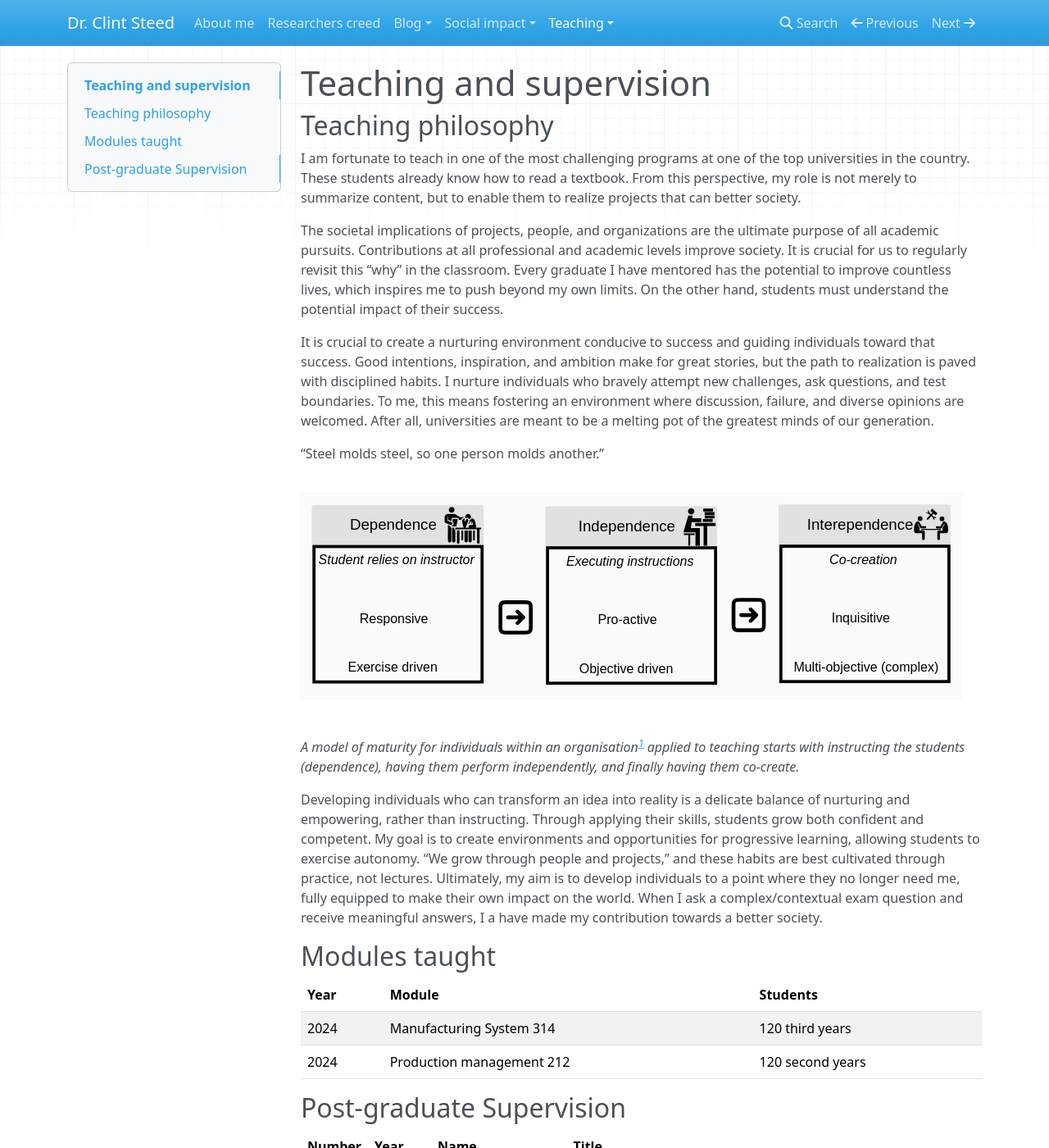
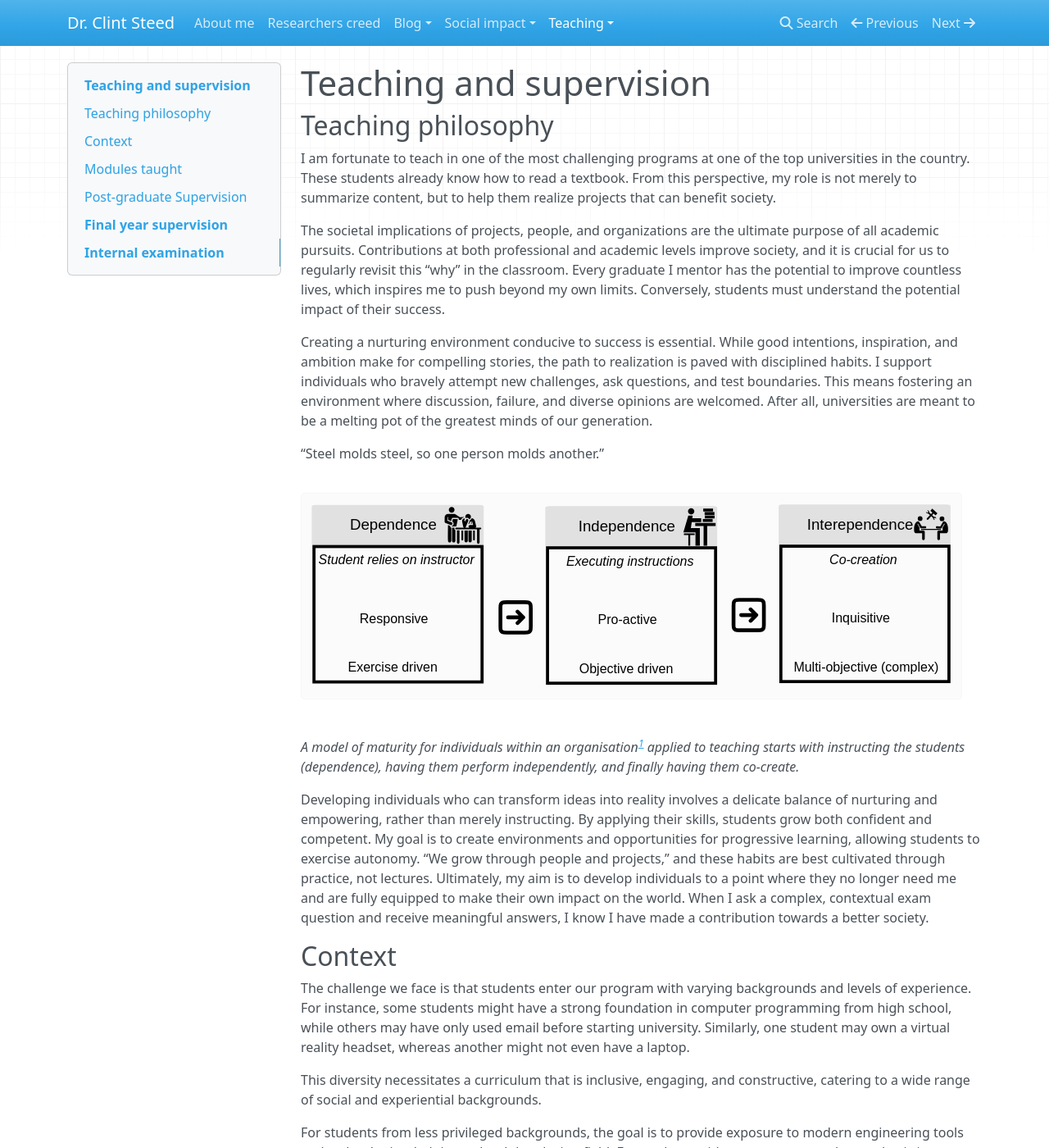
Before and after one commit to Steedalion/Blog, an MkDocs documentation site: the page built from docs/Teaching/Teaching and supervision.md, in a window 1280 px wide and 1400 px high. Shown: the whole window at 82% size. Built offline with MkDocs 1.6.1, drawn with Linux system fonts in a browser that asks for light colours; nearby versions of some CDN libraries; some of the changed text lies outside the part shown.

Commit message:
Added context heading

```diff
--- a/docs/Teaching/Teaching and supervision.md
+++ b/docs/Teaching/Teaching and supervision.md
@@ -4,11 +4,11 @@
 
 ## Teaching philosophy
 
-I am fortunate to teach in one of the most challenging programs at one of the top universities in the country. These students already know how to read a textbook. From this perspective, my role is not merely to summarize content, but to enable them to realize projects that can better society.
+I am fortunate to teach in one of the most challenging programs at one of the top universities in the country. These students already know how to read a textbook. From this perspective, my role is not merely to summarize content, but to help them realize projects that can benefit society.
 
-The societal implications of projects, people, and organizations are the ultimate purpose of all academic pursuits. Contributions at all professional and academic levels improve society. It is crucial for us to regularly revisit this “why” in the classroom. Every graduate I have mentored has the potential to improve countless lives, which inspires me to push beyond my own limits. On the other hand, students must understand the potential impact of their success.
+The societal implications of projects, people, and organizations are the ultimate purpose of all academic pursuits. Contributions at both professional and academic levels improve society, and it is crucial for us to regularly revisit this “why” in the classroom. Every graduate I mentor has the potential to improve countless lives, which inspires me to push beyond my own limits. Conversely, students must understand the potential impact of their success.
 
-It is crucial to create a nurturing environment conducive to success and guiding individuals toward that success. Good intentions, inspiration, and ambition make for great stories, but the path to realization is paved with disciplined habits. I nurture individuals who bravely attempt new challenges, ask questions, and test boundaries. To me, this means fostering an environment where discussion, failure, and diverse opinions are welcomed. After all, universities are meant to be a melting pot of the greatest minds of our generation.
+Creating a nurturing environment conducive to success is essential. While good intentions, inspiration, and ambition make for compelling stories, the path to realization is paved with disciplined habits. I support individuals who bravely attempt new challenges, ask questions, and test boundaries. This means fostering an environment where discussion, failure, and diverse opinions are welcomed. After all, universities are meant to be a melting pot of the greatest minds of our generation.
 
 “Steel molds steel, so one person molds another.”
 
@@ -18,19 +18,43 @@
 
 [^Covey]: Covey, Stephen (1989). *The 7 Habits of Highly Effective People*.
 
-Developing individuals who can transform an idea into reality is a delicate balance of nurturing and empowering, rather than instructing. Through applying their skills, students grow both confident and competent. My goal is to create environments and opportunities for progressive learning, allowing students to exercise autonomy. “We grow through people and projects,” and these habits are best cultivated through practice, not lectures. Ultimately, my aim is to develop individuals to a point where they no longer need me, fully equipped to make their own impact on the world. When I ask a complex/contextual exam question and receive meaningful answers, I a have made my contribution towards a better society.
+Developing individuals who can transform ideas into reality involves a delicate balance of nurturing and empowering, rather than merely instructing. By applying their skills, students grow both confident and competent. My goal is to create environments and opportunities for progressive learning, allowing students to exercise autonomy. “We grow through people and projects,” and these habits are best cultivated through practice, not lectures. Ultimately, my aim is to develop individuals to a point where they no longer need me and are fully equipped to make their own impact on the world. When I ask a complex, contextual exam question and receive meaningful answers, I know I have made a contribution towards a better society.
+
+## Context
+
+The challenge we face is that students enter our program with varying backgrounds and levels of experience. For instance, some students might have a strong foundation in computer programming from high school, while others may have only used email before starting university. Similarly, one student may own a virtual reality headset, whereas another might not even have a laptop.
+
+This diversity necessitates a curriculum that is inclusive, engaging, and constructive, catering to a wide range of social and experiential backgrounds.
+
+For students from less privileged backgrounds, the goal is to provide exposure to modern engineering tools and technologies, helping to level the playing field. For students with more resources, the emphasis is on understanding and communicating high-level concepts, regardless of the specific technology involved. This approach fosters a deeper grasp of core ideas and enhances their ability to convey complex concepts effectively.
+
+I actively integrate discussions on societal trends, such as sustainable development goals, into the curriculum, highlighting how current technologies can address these issues locally.
+
+As we strive to develop well-rounded, resilient, and impactful graduates, we adhere to the graduate attributes outlined by Stellenbosch University and the Engineering Council of South Africa. My approach includes using case studies to assess and promote these attributes, demonstrating the progress made and encouraging students to contribute positively to society.
 
 ## Modules taught
 
-| Year | Module                   | Students        |
-| ---- | ------------------------ | --------------- |
-| 2024 | Manufacturing System 314 | 120 third years |
-| 2024 | Production management 212 | 120 second years |
+| Year | Module                   | Students        | Responsibility |
+| ---- | ------------------------ | --------------- | ---- |
+| 2024 | Manufacturing System 314 | 120 third years | 30% |
+| 2024 | Industrial Ergonomics 414 | 100 fourth years | 20% |
+| 2024 | Production management 212 | 120 second years | 50% |
 
 ## Post-graduate Supervision
 
-| Number | Year    | Name                                                         | Title                                                        |
-| ------ | ------- | ------------------------------------------------------------ | ------------------------------------------------------------ |
-| 1      | 2024/25 | [Waldo Jordaan](https://www.linkedin.com/in/jordaanw/) (MEng) | Car as the cloud vehicle opportunities for automated vehicle programming |
-| 2      | 2024/25 | Jacob Wafula (MEng)                                          | Active design of experiments for SLM printing of dental implant |
-|        |         |                                                              |                                                              |
+| Number | Year    | Name                                                         | Title                                                        | Supervision          |
+| ------ | ------- | ------------------------------------------------------------ | ------------------------------------------------------------ | -------------------- |
+| 1      | 2024/25 | [Waldo Jordaan](https://www.linkedin.com/in/jordaanw/) (MEng-R) | Car as the cloud vehicle opportunities for automated vehicle programming | 50% (Thinus Booysen) |
+| 2      | 2024/25 | Jacob Wafula (MEng-R)                                        | Active design of experiments for SLM printing of dental implant | 100%                 |
+
+# Final year supervision
+
+| Year | Sole supervisor |
+| ---- | --------------- |
+| 2024 | 4               |
+
+# Internal examination
+
+| Year | Type      |
+| ---- | --------- |
+| 2024 | MEng-R, 3 |
```
